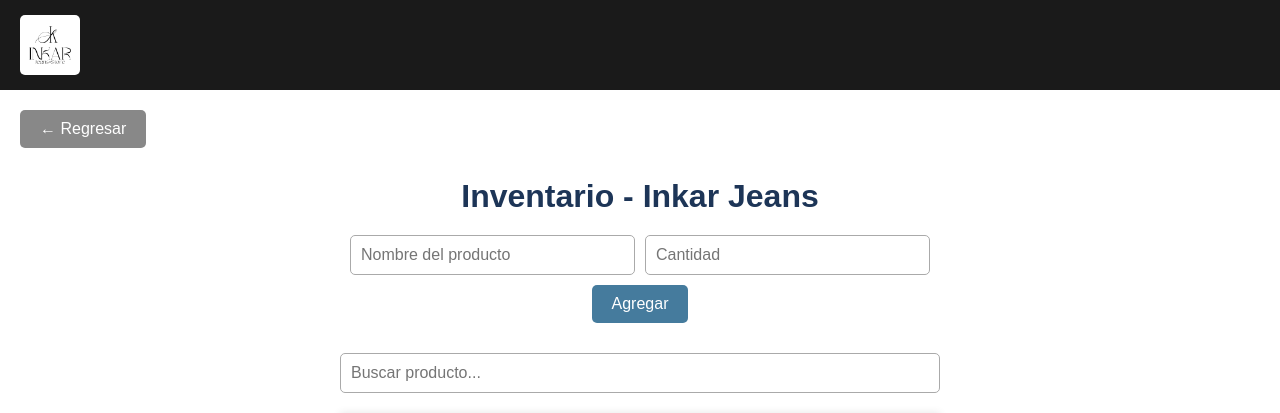
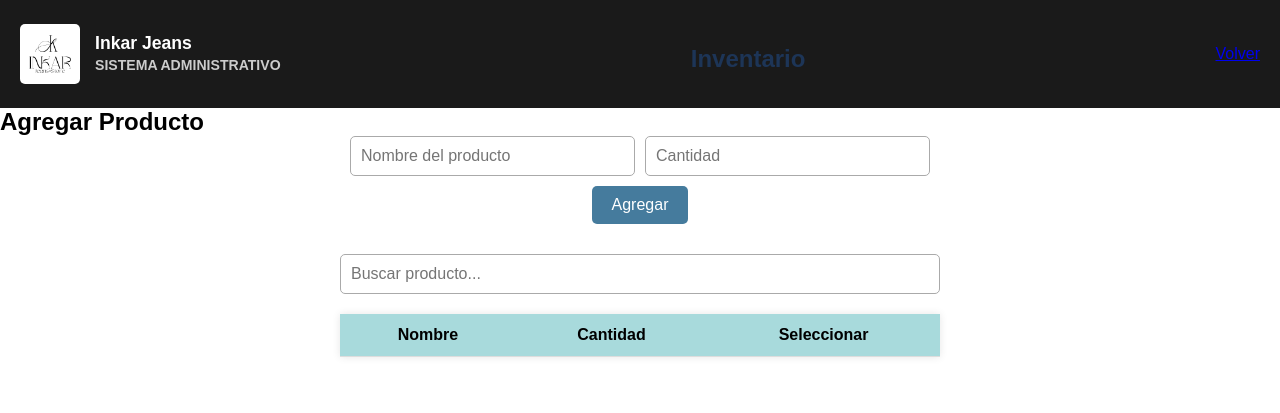
Before and after one commit to Surrafa08/Inkar-Jeans, a Flask app: page /inventario in a window 1280 px wide. Shown: the top 413 px of the page. Run offline with Flask 3, Linux system fonts and the light colour scheme; data that the repository does not hold is empty.

Commit message:
Update Inventario.html

```diff
--- a/Proyecto Formativo/templates/Inventario.html
+++ b/Proyecto Formativo/templates/Inventario.html
@@ -4,28 +4,35 @@
   <meta charset="UTF-8" />
   <meta name="viewport" content="width=device-width, initial-scale=1" />
   <title>Inventario - Inkar Jeans</title>
-  <link rel="stylesheet" href="estilo_Inventario.css" />
+  <link rel="stylesheet" href="{{ url_for('static', filename='estilo_Inventario.css') }}" />
 </head>
-<body>
+<body class="FondoInventario">
+
+
   <nav>
     <div class="enlaces">
       <div class="logo">
-        <img src="{{url_for('static', filename='imgs/logoInkar.jpg')}}" alt="Logo Inkar">
+        <img src="{{ url_for('static', filename='imgs/logoInkar.jpg') }}" alt="Logo Inkar" />
         <div class="titu">
+          Inkar Jeans<br />
+          <span>SISTEMA ADMINISTRATIVO</span>
         </div>
+      </div>
+      <h1 class="Titulo">Inventario</h1>
+      <a href="{{ url_for('administracion') }}" class="BotonVolver">Volver</a>
     </div>
   </nav>
 
-  <!-- Botón para regresar -->
-  <div style="margin: 20px;">
-    <button onclick="history.back()" style="padding: 10px 20px; background-color: #888; color: white; border: none; border-radius: 5px; cursor: pointer;">
-      ← Regresar
-    </button>
-  </div>
 
-  <h1>Inventario - Inkar Jeans</h1>
+  <div class="ContenedorBlanco">
 
-  <form id="formInventario">
+
+    <div class="ContenedorHorizontal">
+
+
+      <div class="ContenedorDelFormulario">
+        <h2 class="TituloFormulario">Agregar Producto</h2>
+        <form id="formInventario" method="POST">
           <input
             type="text"
             name="nombre"
@@ -45,10 +52,15 @@
           />
           <button type="submit">Agregar</button>
         </form>
+      </div>
+
+
+      <div class="ContenedorTabla">
 
         <input
           type="text"
           id="buscadorProducto"
+          class="BuscadorDeProducto"
           placeholder="Buscar producto..."
           onkeyup="filtrarProducto()"
         />
@@ -63,13 +75,18 @@
               </tr>
             </thead>
             <tbody id="tbodyInventario">
+
             </tbody>
           </table>
 
           <div id="botonEliminarContainer" style="display:none;">
-      <button type="submit">Eliminar producto</button>
+            <button type="submit" class="BotonEliminarProducto">Eliminar producto</button>
           </div>
         </form>
+      </div>
+
+    </div>
+  </div>
 
   <script>
     const formInventario = document.getElementById('formInventario');
@@ -92,6 +109,7 @@
         return;
       }
 
+
       const tr = document.createElement('tr');
 
       const tdNombre = document.createElement('td');
@@ -111,6 +129,7 @@
       tr.appendChild(tdSeleccionar);
 
       tbodyInventario.appendChild(tr);
+
 
       nombreInput.value = '';
       cantidadInput.value = '';
```
Lines whose indentation alone changed are shown as unchanged.
